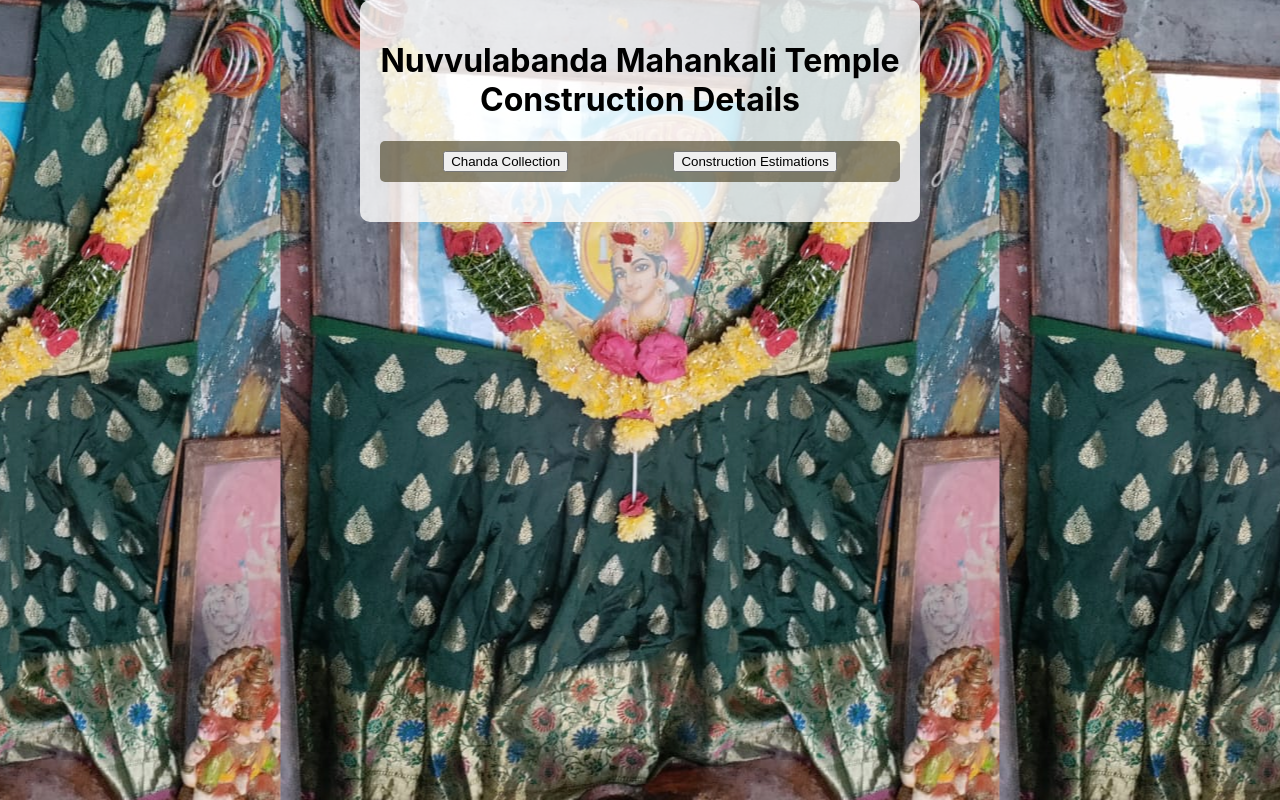
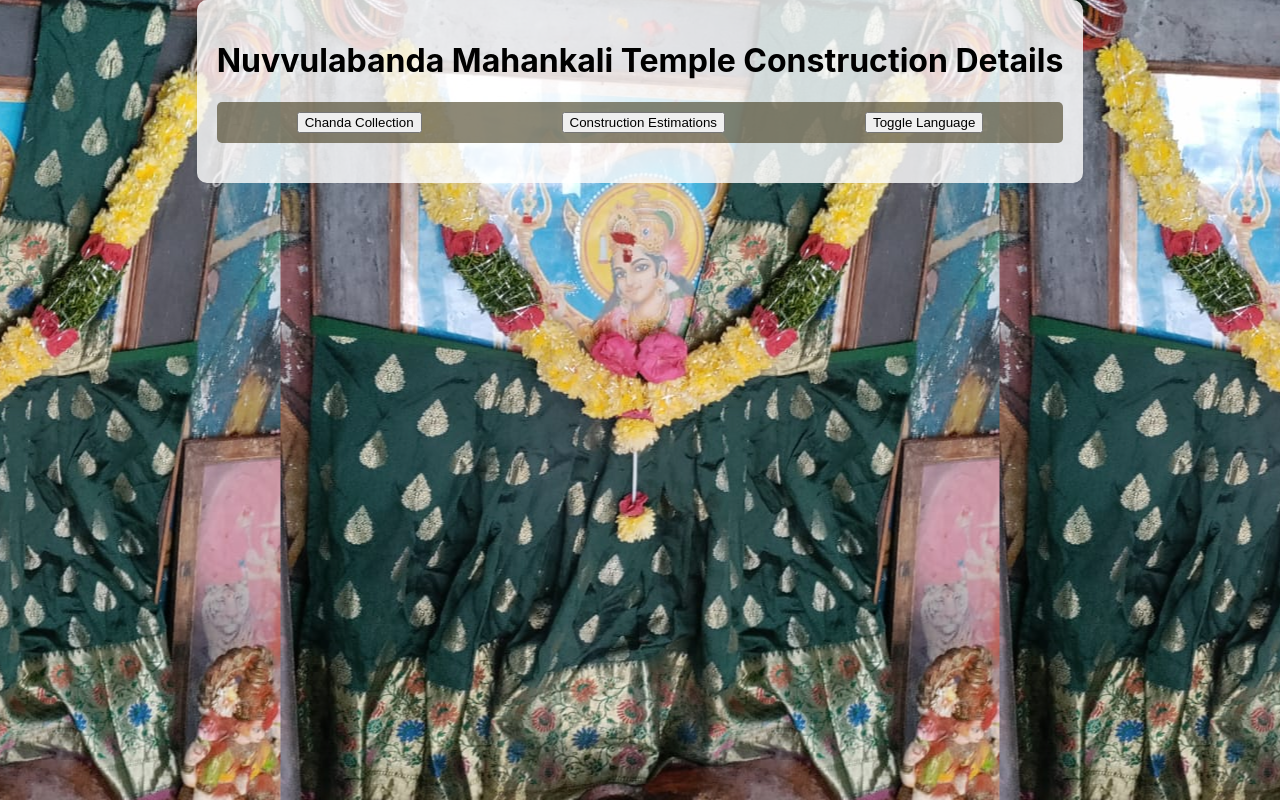
Before and after one commit to Jagankumarg/mahankali-temple-fe, a React (Create React App) app: page / in a window 1280 px wide. Built offline with nearby package versions, Linux system fonts and the light colour scheme.

Commit message:
updated language translation

```diff
--- a/src/App.js
+++ b/src/App.js
@@ -3,7 +3,9 @@ import DataTab from './DataTab'; // Assuming DataTab is in the same directory
 import Estimations from './Estimations';
 import './App.css';
 import backgroundImage from './Mahankali.jpeg';
+import { translationsEN, translationsTE } from './translation';
 
+// English translations
 const Ribbon = ({ children }) => (
   <div style={{
     backgroundColor: 'rgba(60, 50, 19, 0.58)',
@@ -24,6 +26,7 @@ const App = () => {
   const [data, setData] = useState(null);
   const [estimations, setEstimations] = useState(null);
   const [total, setTotal] = useState(null);
+  const [language, setLanguage] = useState('en'); // Default language is English
 
   useEffect(() => {
     if (showEstimationsTab) {
@@ -66,6 +69,11 @@ const App = () => {
     setShowEstimationsTab(true);
     setShowTotalChanda(false);
   };
+
+  const toggleLanguage = () => {
+    setLanguage(language === 'en' ? 'te' : 'en'); // Toggle between English and Telugu
+  };
+
   return (
 
     <div style={{
@@ -87,13 +95,16 @@ const App = () => {
         maxWidth: '300',
         textAlign: 'center',
       }}>
-      <h1>Nuvvulabanda Mahankali Temple<br></br> Construction Details</h1>
+      <h1>{language === 'en' ? translationsEN.title : translationsTE.title}</h1>
       <Ribbon>
-      <button onClick={handleDataTabClick} style={{ fontWeight: showDataTab ? 'bold' : 'normal' }}>Chanda Collection</button>
-          <button onClick={handleEstimationsTabClick} style={{ fontWeight: showEstimationsTab ? 'bold' : 'normal' }}>Construction Estimations</button>
+      <button onClick={handleDataTabClick} style={{ fontWeight: showDataTab ? 'bold' : 'normal' }}>{language === 'en' ? translationsEN.chandaCollection : translationsTE.chandaCollection}</button>
+      <button onClick={handleEstimationsTabClick} style={{ fontWeight: showEstimationsTab ? 'bold' : 'normal' }}>{language === 'en' ? translationsEN.constructionEstimations : translationsTE.constructionEstimations}</button>
+      <button onClick={toggleLanguage}>{language === 'en' ? translationsEN.toggleButton : translationsTE.toggleButton}</button>
       </Ribbon>
-      {showDataTab && data && <DataTab data={data} />}
-      {showEstimationsTab && estimations && <Estimations estimations={estimations} />}
+
+      {showDataTab && data && <DataTab data={data} language={language}/>}
+      {showEstimationsTab && estimations && <Estimations estimations={estimations} language={language}/>}
+
     </div>
     </div>
   );
--- a/src/DataTab.js
+++ b/src/DataTab.js
@@ -1,6 +1,6 @@
 import React, { useState } from 'react';
 
-const DataTab = () => {
+const DataTab = ({language }) => {
   const [data, setData] = useState([]);
   const [error, setError] = useState(null);
   const [loading, setLoading] = useState(false);
@@ -37,14 +37,14 @@ const DataTab = () => {
     }
   };
 
+
   return (
     <div style={{ height: '400px', overflow: 'scroll' }}>
-      <h2 style={{ fontStyle: 'italic' }} onClick={handleTabClick}>Donaters list</h2>
+      <h2 style={{ fontStyle: 'italic' }} onClick={handleTabClick}>{language === 'en' ? 'List of Donations/Status' : 'చందా ఇచ్చు వారి వివరాలు'}</h2>
       {loading && <p>Loading data...</p>}
       {error && <p>Error: {error}</p>}
       {data.length > 0 && (
         <div>
-          <p>Data fetched successfully:</p>
           <table>
             <thead>
               <tr>
--- a/src/Estimations.js
+++ b/src/Estimations.js
@@ -1,6 +1,8 @@
 import React, { useState } from 'react';
 
-const Estimations = () => {
+const Estimations = (props) => {
+  const { language } = props;
+
   const [data, setData] = useState([]);
   const [error, setError] = useState(null);
   const [loading, setLoading] = useState(false);
@@ -38,12 +40,11 @@ const Estimations = () => {
 
   return (
     <div style={{ height: '400px', overflow: 'scroll' }}>
-      <h2 style={{ fontStyle: 'italic' }} onClick={handleTabClick}>Estimations</h2>
+      <h2 style={{ fontStyle: 'italic' }} onClick={handleTabClick}>{language === 'en' ? 'Construction Estimation/Expenses' : 'గుడి నిర్మాణ వ్యయం అంచనా'}</h2>
       {loading && <p>Loading data...</p>}
       {error && <p>Error: {error}</p>}
       {data.length > 0 && (
         <div>
-          <p>Data fetched successfully:</p>
           <table>
             <thead>
               <tr>
--- /dev/null
+++ b/src/translation.js
@@ -0,0 +1,19 @@
+// English translations
+export const translationsEN = {
+    title: "Nuvvulabanda Mahankali Temple Construction Details",
+    chandaCollection: "Chanda Collection",
+    constructionEstimations: "Construction Estimations",
+    errorFetchingEstimations: "Error fetching estimations:",
+    errorFetchingData: "Error fetching data:",
+    toggleButton: "Toggle Language",
+  };
+
+  // Telugu translations
+  export const translationsTE = {
+    title: "నువ్వులబండ మహాంకాళి దేవస్థానం నిర్మాణ వివరాలు",
+    chandaCollection: "చందా సంగ్రహణ",
+    constructionEstimations: "నిర్మాణ అంచనాలు",
+    errorFetchingEstimations: "అంచనాలను పొందడంలో తప్పిది:",
+    errorFetchingData: "డేటాను పొందడంలో తప్పిది:",
+    toggleButton: "భాషను మార్చు"
+  };
```
